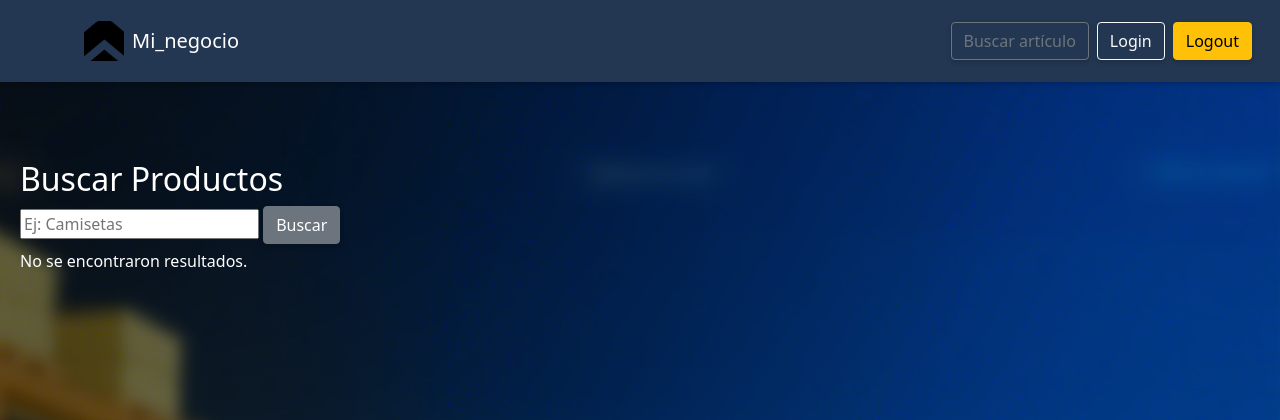
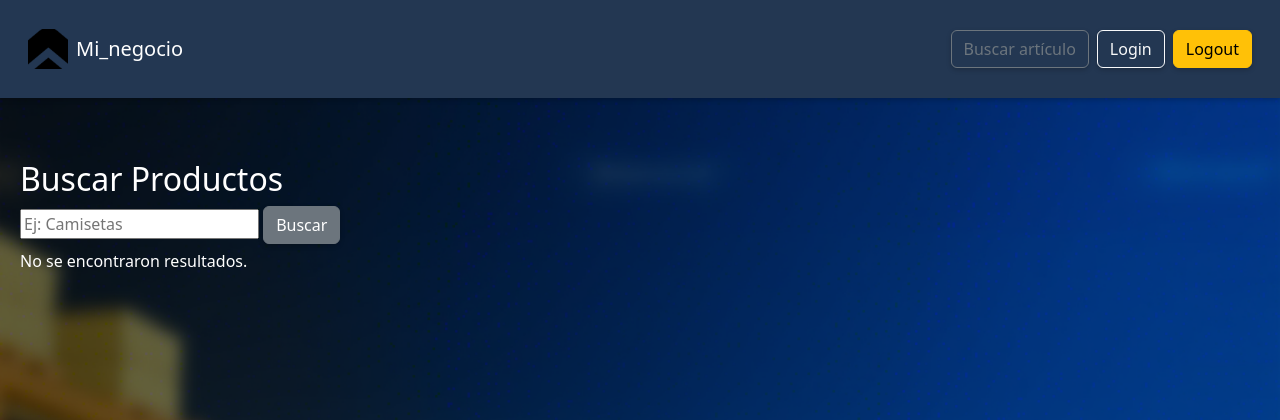
Before and after one commit to carlosr301101/Django-desoft, a Django app: page /Mi_negocio/buscar/ in a window 1280 px wide. Shown: the top 420 px of the page. Run offline with Django 5.2, Linux system fonts and the light colour scheme; some libraries are stand-ins or nearby versions.

Commit message:
no oculta el menu hamburguesa

```diff
--- a/django_project/Mi_negocio/templates/Mi_negocio/layout.html
+++ b/django_project/Mi_negocio/templates/Mi_negocio/layout.html
@@ -32,18 +32,24 @@
       integrity="sha384-ygbV9kiqUc6oa4msXn9868pTtWMgiQaeYH7/t7LECLbyPA2x65Kgf80OJFdroafW"
       crossorigin="anonymous"
     ></script>
+    <link
+      href="https://cdn.jsdelivr.net/npm/bootstrap@5.3.0/dist/css/bootstrap.min.css"
+      rel="stylesheet"
+    />
+
     <script src="https://cdn.jsdelivr.net/npm/bootstrap@5.3.0/dist/js/bootstrap.bundle.min.js"></script>
   </head>
   <body>
-    <header class="p-3 text-bg-dark fixed-top">
+    <header class="p-3 fixed-top">
       <div
         class="container-fluid d-flex align-items-center justify-content-between"
       >
         <!-- Columna 1: Menú Hamburguesa + Logo + Título -->
         <div class="d-flex align-items-center">
           <!-- Botón de Hamburguesa -->
+          <nav class="navbar navbar-expand-lg navbar-dark">
             <button
-            class="navbar-toggler"
+              class="navbar-toggler collapsed"
               type="button"
               data-bs-toggle="collapse"
               data-bs-target="#navbarNav"
@@ -53,7 +59,7 @@
             >
               <span class="navbar-toggler-icon"></span>
             </button>
-
+          <!-- </nav> -->
           <!-- Logo + Título -->
           <a
             href="/"
@@ -93,6 +99,7 @@
       </div>
 
       <!-- Menú Desplegable (Oculto en Dispositivos Grandes) -->
+      <!-- <nav class="navbar navbar-expand-lg navbar-dark"> -->
         <div class="collapse navbar-collapse" id="navbarNav">
           <ul class="navbar-nav flex-column w-100">
             <li class="nav-item border-bottom py-2">
@@ -114,6 +121,7 @@
             </li>
           </ul>
         </div>
+      </nav>
     </header>
     <!--
 <header class="p-3 text-bg-dark">
```
Lines whose indentation alone changed are shown as unchanged.
